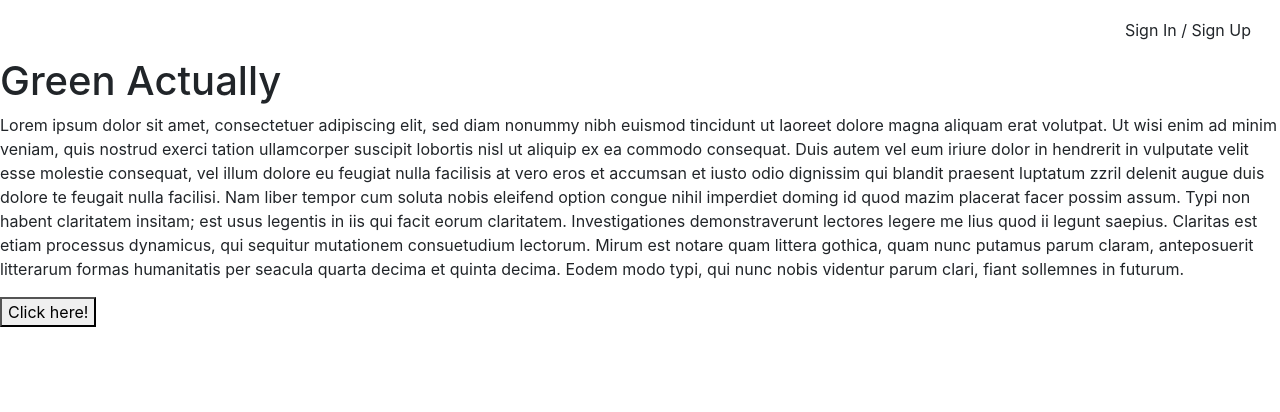
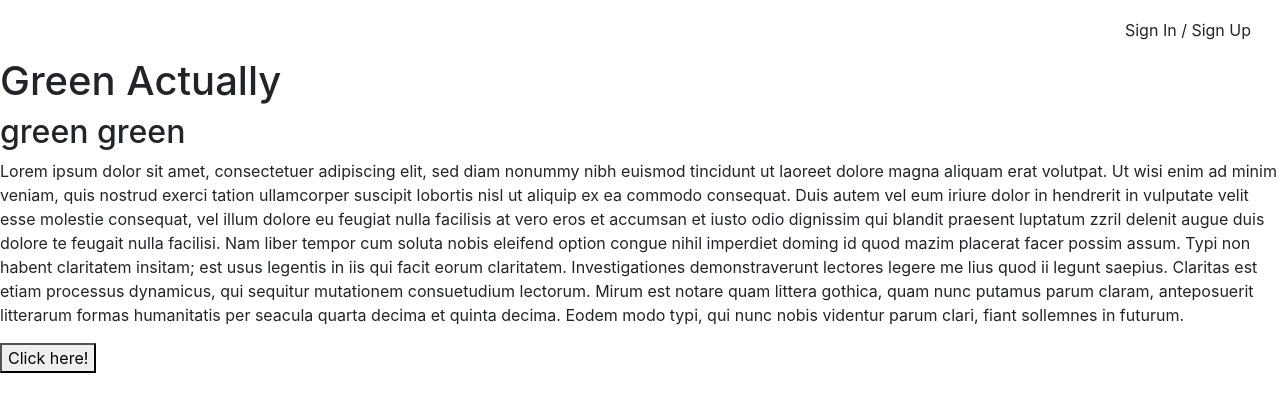
Before and after one commit to Code-Institute-Submissions/green-actually, a plain HTML site: page index.html in a window 1280 px wide. Drawn offline with nearby package versions, Linux system fonts and the light colour scheme.

Commit message:
working on commiting repository

```diff
--- a/index.html
+++ b/index.html
@@ -42,6 +42,7 @@
         </nav>
  	<!----------------- nav bar ends  ----------------->
 	<h1>Green Actually</h1>
+	<h2>green green</h2>
 	<p>Lorem ipsum dolor sit amet, consectetuer adipiscing elit,
 	sed diam nonummy nibh euismod tincidunt ut laoreet dolore
 	magna aliquam erat volutpat. Ut wisi enim ad minim veniam,
```
